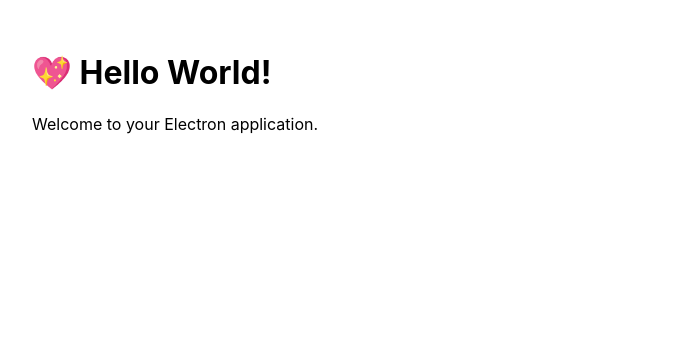
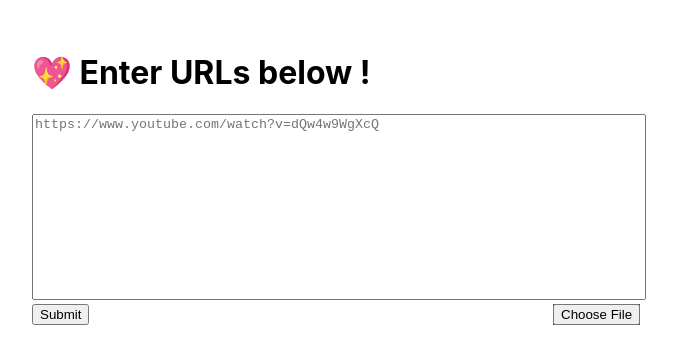
Before and after one commit to im-calvin/musictag, an Electron app: page src/index.html in a window 800 px wide. Shown: the whole page, without its empty margins (64-741 px from the left). Drawn offline with Linux system fonts and the light colour scheme.

Commit message:
made first window

```diff
--- a/src/index.css
+++ b/src/index.css
@@ -1,3 +1,7 @@
+:root {
+  --textAreaSize: 100%;
+}
+
 body {
   font-family: -apple-system, BlinkMacSystemFont, 'Segoe UI', Roboto, Helvetica,
     Arial, sans-serif;
@@ -5,3 +9,37 @@ body {
   max-width: 38rem;
   padding: 2rem;
 }
+
+.flex-row {
+  display: flex;
+  flex-direction: row;
+  max-width: var(--textAreaSize);
+  /* min-width:  */
+}
+
+.flex-grow {
+  flex-grow: 1;
+}
+
+.flex-left {
+  align-content: flex-start;
+}
+
+.flex-right {
+  align-content: flex-end;
+}
+
+input[type='file'] {
+  color: transparent;
+}
+
+input.flex-right {
+  background-color: red;
+  width: 87px;
+  margin-right: 0px;
+}
+
+.inputText {
+  resize: none;
+  width: var(--textAreaSize);
+}
--- a/src/index.html
+++ b/src/index.html
@@ -2,11 +2,21 @@
 <html>
   <head>
     <meta charset="UTF-8" />
-    <title>Hello World!</title>
+    <title>Musictag!</title>
     <link rel="stylesheet" href="index.css" />
   </head>
   <body>
-    <h1>💖 Hello World!</h1>
-    <p>Welcome to your Electron application.</p>
+    <h1>💖 Enter URLs below !</h1>
+    <form>
+      <textarea placeholder="https://www.youtube.com/watch?v=dQw4w9WgXcQ" class="inputText" rows="12" cols="50"></textarea>
+      <div class="flex-row">
+        <input type="button" value="Submit" class="flex-left">
+        <div class="flex-grow"></div>
+        <input type="file" webkitdirectory class="flex-right"/>
+        </div>
+    </form>
+
+    <h1>
+
   </body>
 </html>
```
Also changed, not shown: 1 other file.
